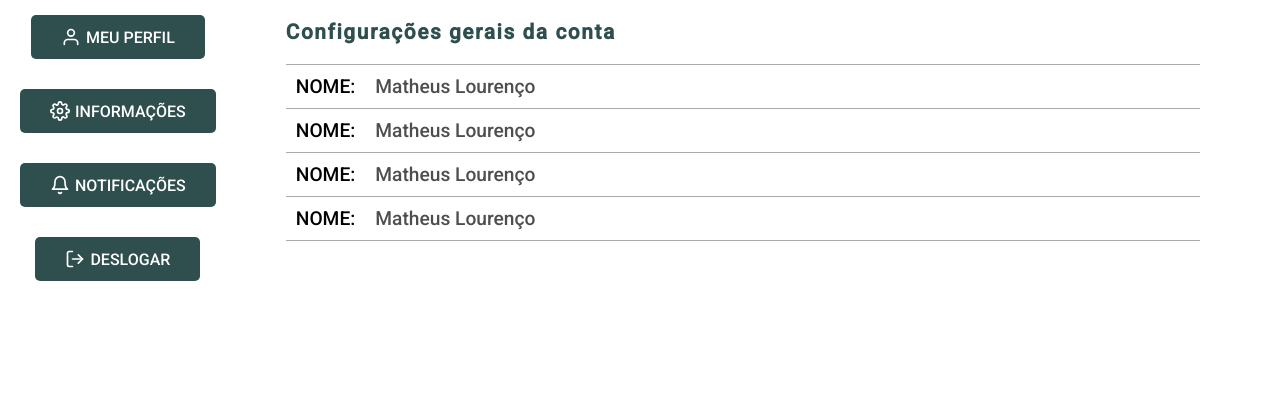
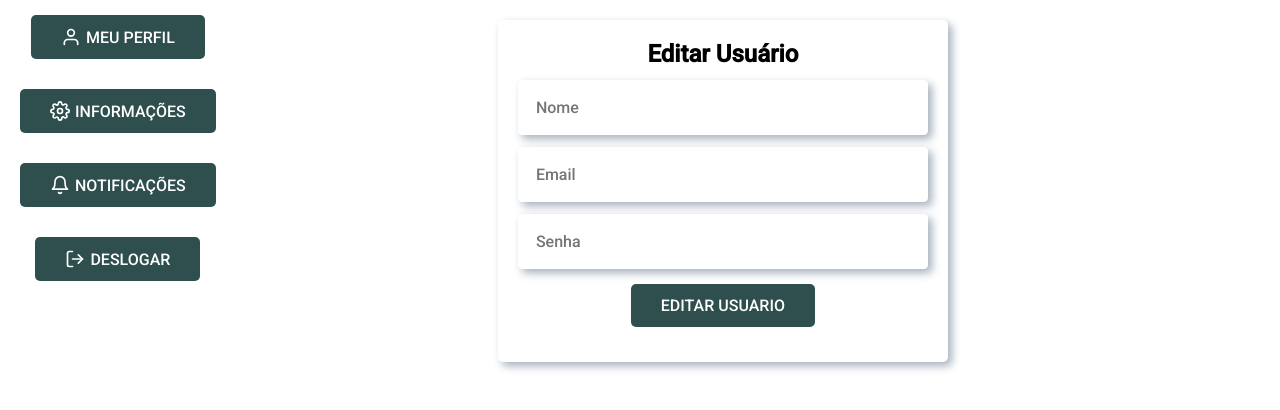
Before and after one commit to MathLouren/Rede-social, a Vue app: page /usuario/edit_user in a window 1280 px wide. Shown: the top 410 px of the page. Built offline with nearby package versions, Linux system fonts and the light colour scheme.

Commit message:
detalhes

```diff
--- a/src/views/usuario/EditarUsuario.vue
+++ b/src/views/usuario/EditarUsuario.vue
@@ -1,30 +1,27 @@
 <template>
   <transition name="modal">
-    <div class="container_configs">
-      <h3>Configurações gerais da conta</h3>
-      <div class="container_infos">
-        <span>NOME:</span><p>Matheus Lourenço</p>
-      </div>
-      <div class="container_infos">
-        <span>NOME:</span><p>Matheus Lourenço</p>
-      </div>
-      <div class="container_infos">
-        <span>NOME:</span><p>Matheus Lourenço</p>
-      </div>
-      <div class="container_infos">
-        <span>NOME:</span><p>Matheus Lourenço</p>
-      </div>
-    </div>
+    <section class="container_infos">
+      <div class="form">
+            <nav>
+              <h2>Editar Usuário</h2>
+              <UsuarioForm />
+              <div>
+                <button class="btn editar" @click.prevent="atualizarUsuario">Editar Usuario</button>
+              </div>
+            </nav>
+        </div>
+    </section>
   </transition>
 </template>
 
 <script>
+import UsuarioForm from "@/components/UsuarioForm.vue"
 import { api } from "@/services.js"
 
 export default {
   name:"UsuarioEditar",
   components:{
-
+    UsuarioForm
   },
   methods:{
     atualizarUsuario(){
@@ -40,39 +37,12 @@ export default {
 </script>
 
 <style scoped>
-  h3{
-    font-size: 1.3rem;
-    letter-spacing: 0.1rem;
-    color: darkslategray;
-    padding: 20px 0;
+
+  .container_infos{
+    margin-top: 20px;
   }
 
-  .container_configs{
-    width: 100%;
-    margin-left: 40px;
-  }
-
-  .container_infos{
-    display: flex;
-    align-items: center;
-    gap: 20px;
-    border-top: 1px solid rgb(170, 170, 170);
-    padding: 10px;
-    cursor: pointer;
-  }
-  .container_infos:hover{
-    background-color: aliceblue;
-  }
-  .container_infos:last-child{
-    border-bottom: 1px solid rgb(170, 170, 170);
-  }
-
-  .container_infos span{
-    font-size: 1.2rem;
-  }
-
-  .container_infos p{
-    color: rgb(78, 78, 78);
-    font-size: 1.2rem;
+  h2{
+    text-align: center;
   }
 </style>
```
